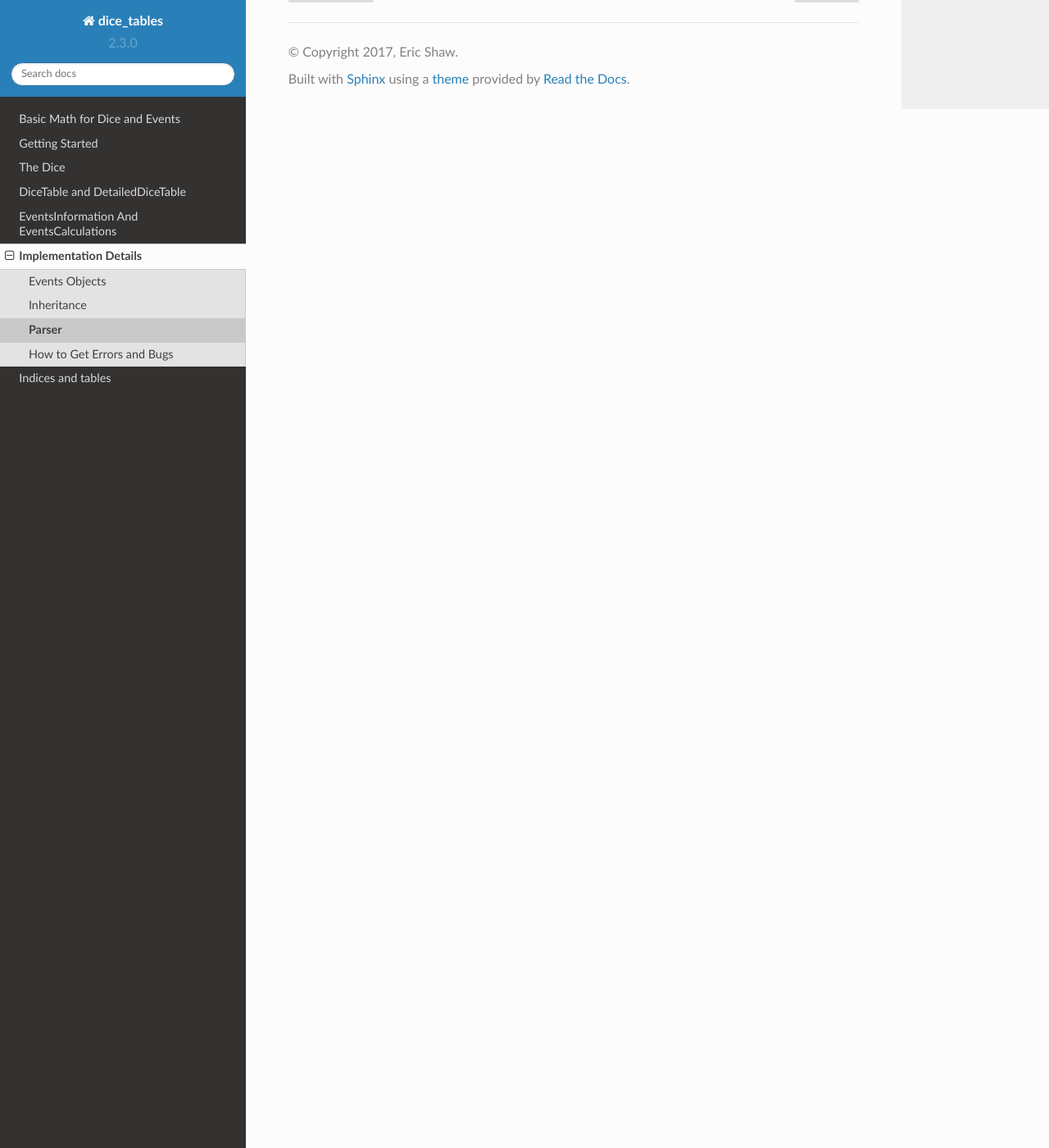
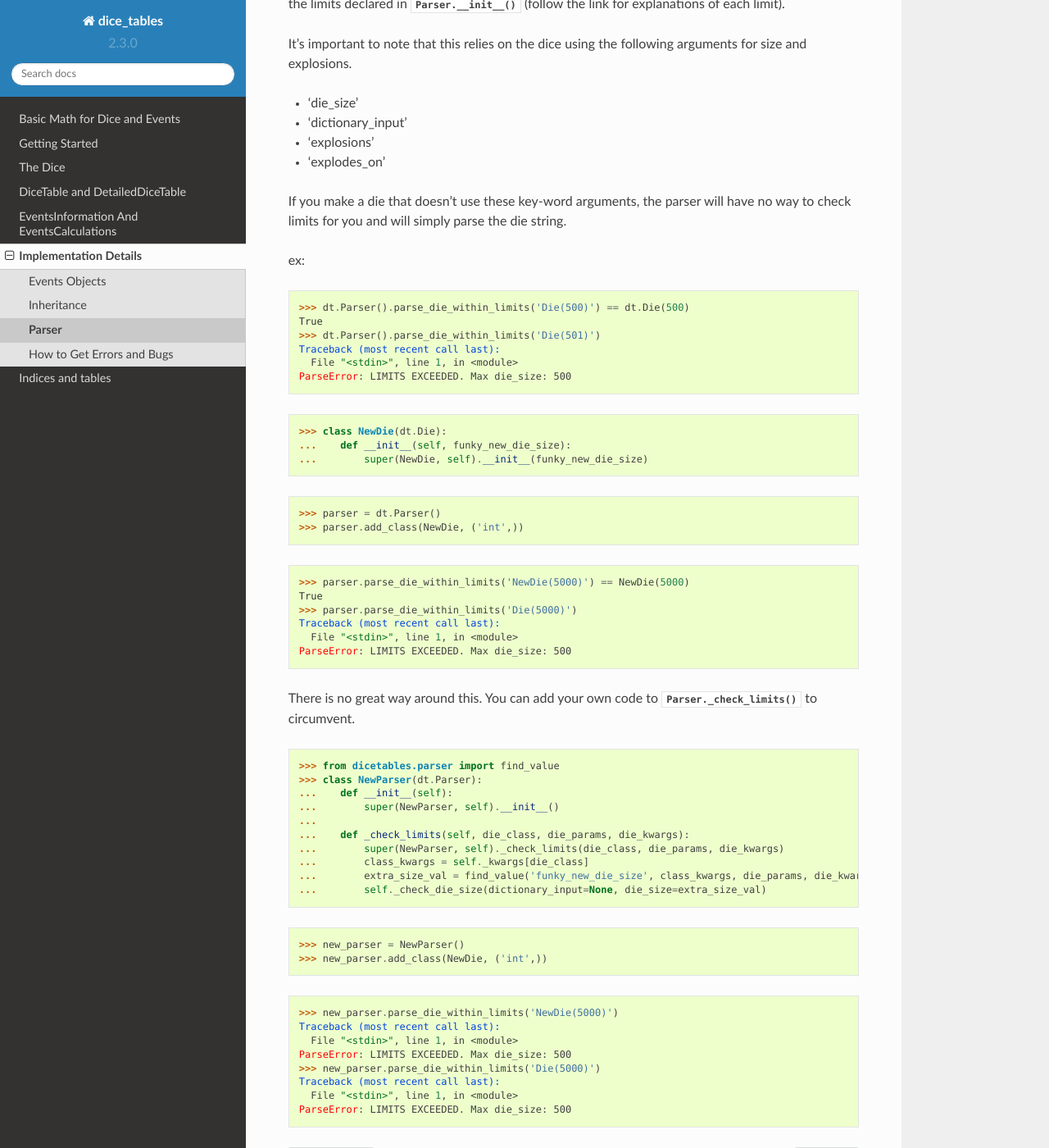
Before and after one commit to eric-s-s/dice-tables, a Sphinx documentation site: the page built from docs/implementation_details/parser.rst, in a window 1280 px wide and 1400 px high, scrolled down 2845 px. Shown: the whole window at 82% size. Built offline with Sphinx 7.4.7 and the Read the Docs theme 2.0.0, drawn with Linux system fonts in a browser that asks for light colours; some of the changed text lies outside the part shown.

Commit message:
working on documentation. need proofread

```diff
--- a/docs/implementation_details/parser.rst
+++ b/docs/implementation_details/parser.rst
@@ -6,6 +6,8 @@ Parser
 .. autoclass:: Parser
     :members:
     :undoc-members:
+
+    .. automethod:: __init__
 
 
     The Parser object converts strings into dice objects.
@@ -155,3 +157,65 @@ True
 Traceback (most recent call last):
   File "<stdin>", line 1, in <module>
 ParseError: One or more kwargs not in kwarg_list: ('oops', 'wrong', 'not_enough') for die: <NamedDie>
+
+Finally, you can make the parser enforce limits with :meth:`Parser.parse_die_within_limits`. This uses the limits
+declared in :meth:`Parser.__init__` (follow the link for explanations of each limit).
+
+It's important to note that this relies on
+the dice using the following arguments for size and explosions.
+
+- 'die_size'
+- 'dictionary_input'
+- 'explosions'
+- 'explodes_on'
+
+If you make a die that doesn't use these key-word arguments, the parser will have no way to check limits for you and
+will simply parse the die string.
+
+ex:
+
+>>> dt.Parser().parse_die_within_limits('Die(500)') == dt.Die(500)
+True
+>>> dt.Parser().parse_die_within_limits('Die(501)')
+Traceback (most recent call last):
+  File "<stdin>", line 1, in <module>
+ParseError: LIMITS EXCEEDED. Max die_size: 500
+
+>>> class NewDie(dt.Die):
+...    def __init__(self, funky_new_die_size):
+...        super(NewDie, self).__init__(funky_new_die_size)
+
+>>> parser = dt.Parser()
+>>> parser.add_class(NewDie, ('int',))
+
+>>> parser.parse_die_within_limits('NewDie(5000)') == NewDie(5000)
+True
+>>> parser.parse_die_within_limits('Die(5000)')
+Traceback (most recent call last):
+  File "<stdin>", line 1, in <module>
+ParseError: LIMITS EXCEEDED. Max die_size: 500
+
+There is no great way around this. You can add your own code to :meth:`Parser._check_limits` to circumvent.
+
+>>> from dicetables.parser import find_value
+>>> class NewParser(dt.Parser):
+...    def __init__(self):
+...        super(NewParser, self).__init__()
+...
+...    def _check_limits(self, die_class, die_params, die_kwargs):
+...        super(NewParser, self)._check_limits(die_class, die_params, die_kwargs)
+...        class_kwargs = self._kwargs[die_class]
+...        extra_size_val = find_value('funky_new_die_size', class_kwargs, die_params, die_kwargs)
+...        self._check_die_size(dictionary_input=None, die_size=extra_size_val)
+
+>>> new_parser = NewParser()
+>>> new_parser.add_class(NewDie, ('int',))
+
+>>> new_parser.parse_die_within_limits('NewDie(5000)')
+Traceback (most recent call last):
+  File "<stdin>", line 1, in <module>
+ParseError: LIMITS EXCEEDED. Max die_size: 500
+>>> new_parser.parse_die_within_limits('Die(5000)')
+Traceback (most recent call last):
+  File "<stdin>", line 1, in <module>
+ParseError: LIMITS EXCEEDED. Max die_size: 500
```
Also changed, not shown: 2 other files.
